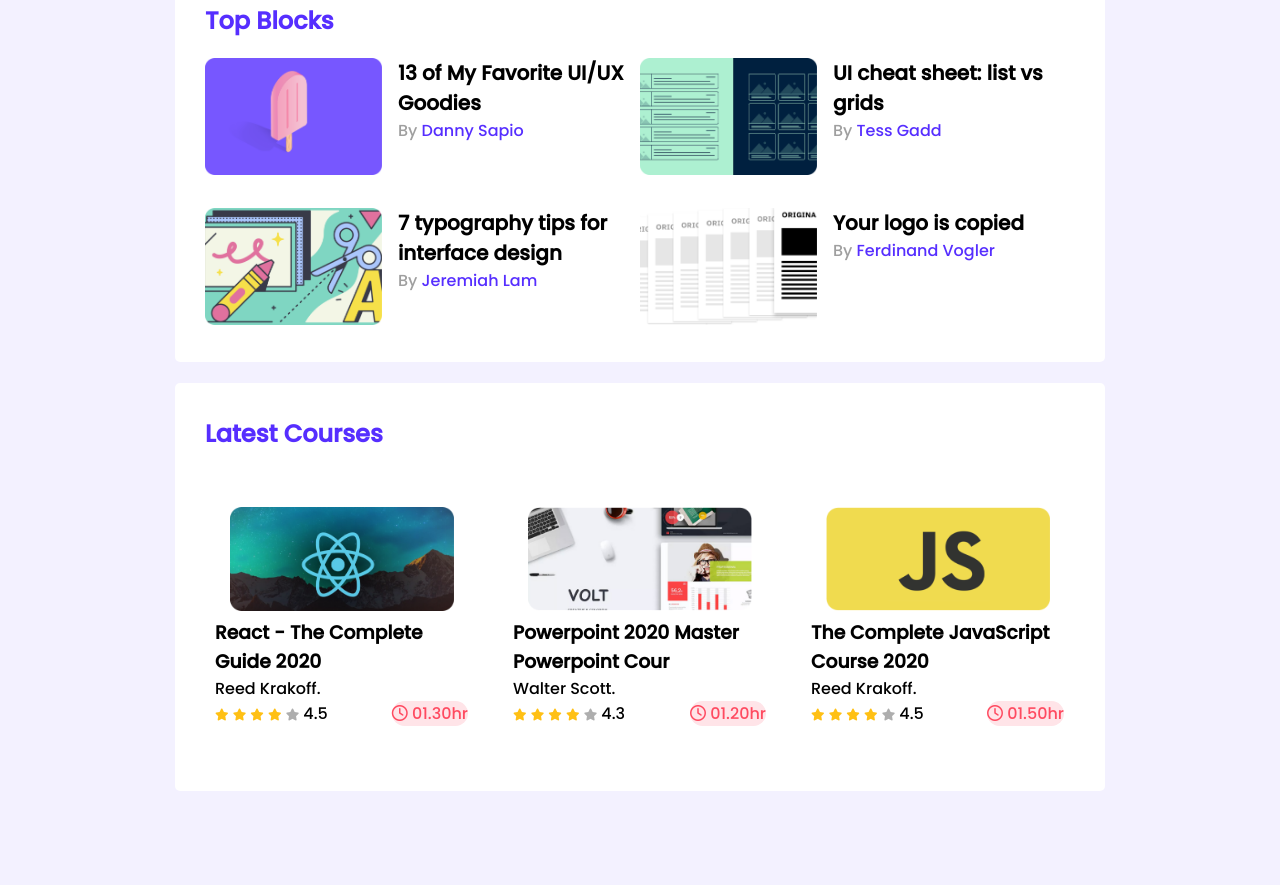
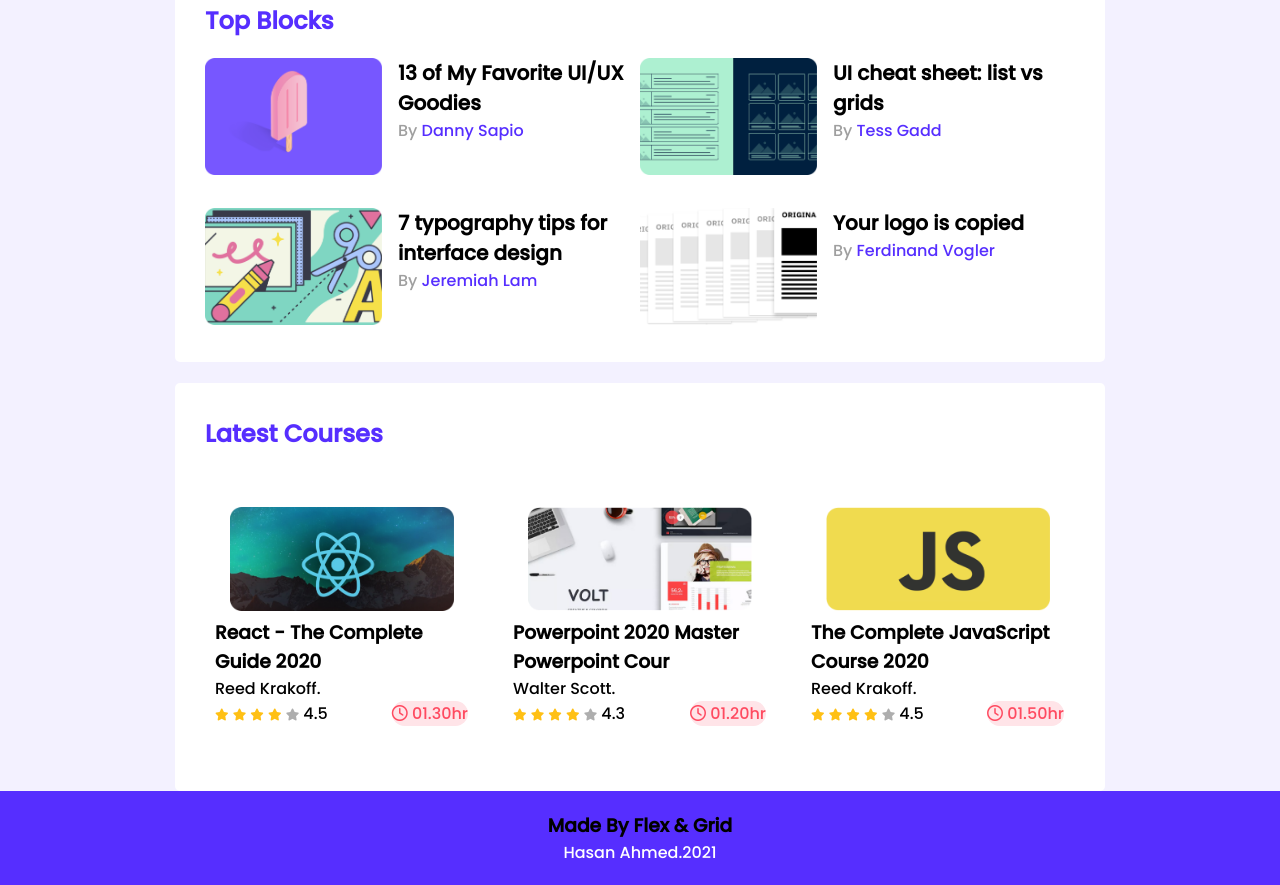
Before and after one commit to hasan75/leader-board-css, a plain HTML site: page index.html in a window 1280 px wide. Shown: the part 401-1286 px from the top of the page. Before the commit the page ends 1192 px from the top, so only its background shows below. Drawn offline with Linux system fonts and the light colour scheme.

Commit message:
simple footer added

```diff
--- a/index.html
+++ b/index.html
@@ -184,5 +184,9 @@
         </div>
       </section>
     </main>
+    <footer>
+      <h3>Made By Flex & Grid</h3>
+      <p class="author">Hasan Ahmed.2021</p>
+    </footer>
   </body>
 </html>
--- a/styles/style.css
+++ b/styles/style.css
@@ -164,6 +164,18 @@
 .fa-clock {
   font-size: 14;
 }
+/* footer */
+footer {
+  height: 94px;
+  background-color: #562eff;
+  display: flex;
+  flex-direction: column;
+  justify-content: center;
+  align-items: center;
+}
+.author {
+  color: #ffffff;
+}
 /*...........................
         Media Queries
  ............................*/
```
